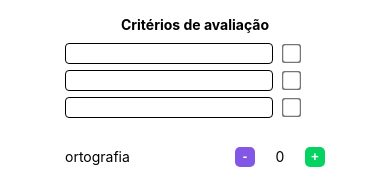
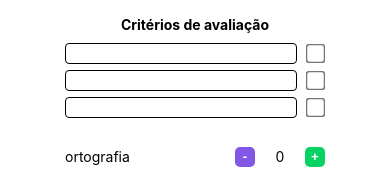
Before and after one commit to fernandoferfa/app, a React (Create React App) app: page /corrections in a window 390 px wide. Shown: the top 169 px of the page. Built offline with nearby package versions, Linux system fonts and the light colour scheme.

Commit message:
layout responsivo para mobile finalizado para a tela de Criterios de avaliacao

```diff
--- a/src/Pages/Corrections/styles.js
+++ b/src/Pages/Corrections/styles.js
@@ -45,10 +45,6 @@ export const ThemeItem = styled.li`
   list-style: none;
   margin: 6px 0;
   width: 100%;
-
-  @media (max-width: 400px) {
-    justify-content: flex-start;
-  }
 `;
 
 export const ThemeName = styled.p``;
@@ -63,6 +59,7 @@ export const ThemeInput = styled.input`
   @media (max-width: 400px) {
     margin-right: 8px;
     padding: 2px 3px;
+    width: 100%;
   }
 `;
 
```
